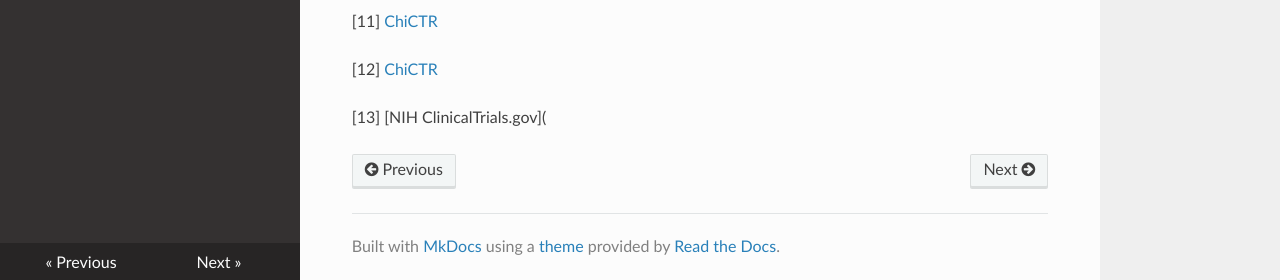
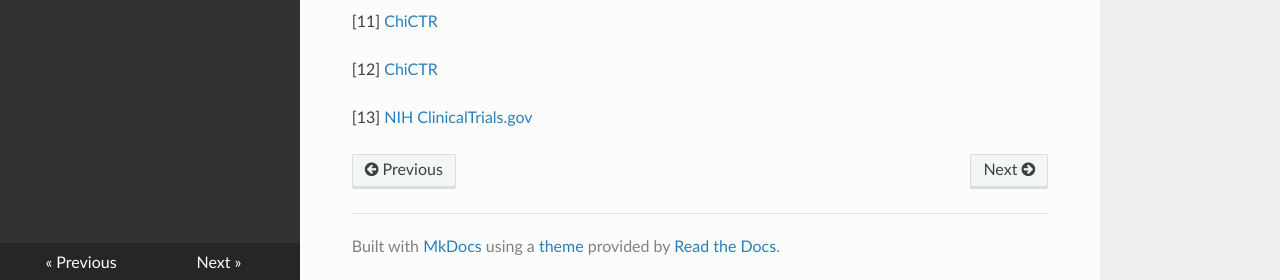
Before and after one commit to GHDDI-AILab/Targeting2019-nCoV, an MkDocs documentation site: the page built from docs/drug_candidates.md, in a window 1280 px wide and 900 px high, scrolled down 1843 px. Shown: the part 617-897 px from the top of the window. Built offline with MkDocs 1.6.1, drawn with Linux system fonts in a browser that asks for light colours; nearby versions of some CDN libraries; some of the changed lines change nothing that is shown.

Commit message:
rem #1; fixed ref13

```diff
--- a/docs/drug_candidates.md
+++ b/docs/drug_candidates.md
@@ -78,4 +78,4 @@ High-quality drug datasets were collected then curated based on anti-coronavirus
 
 [12] [ChiCTR](http://www.chictr.org.cn/showprojen.aspx?proj=48777)
 
-[13] [NIH ClinicalTrials.gov](
+[13] [NIH ClinicalTrials.gov](https://clinicaltrials.gov/ct2/show/NCT04244591)
```
